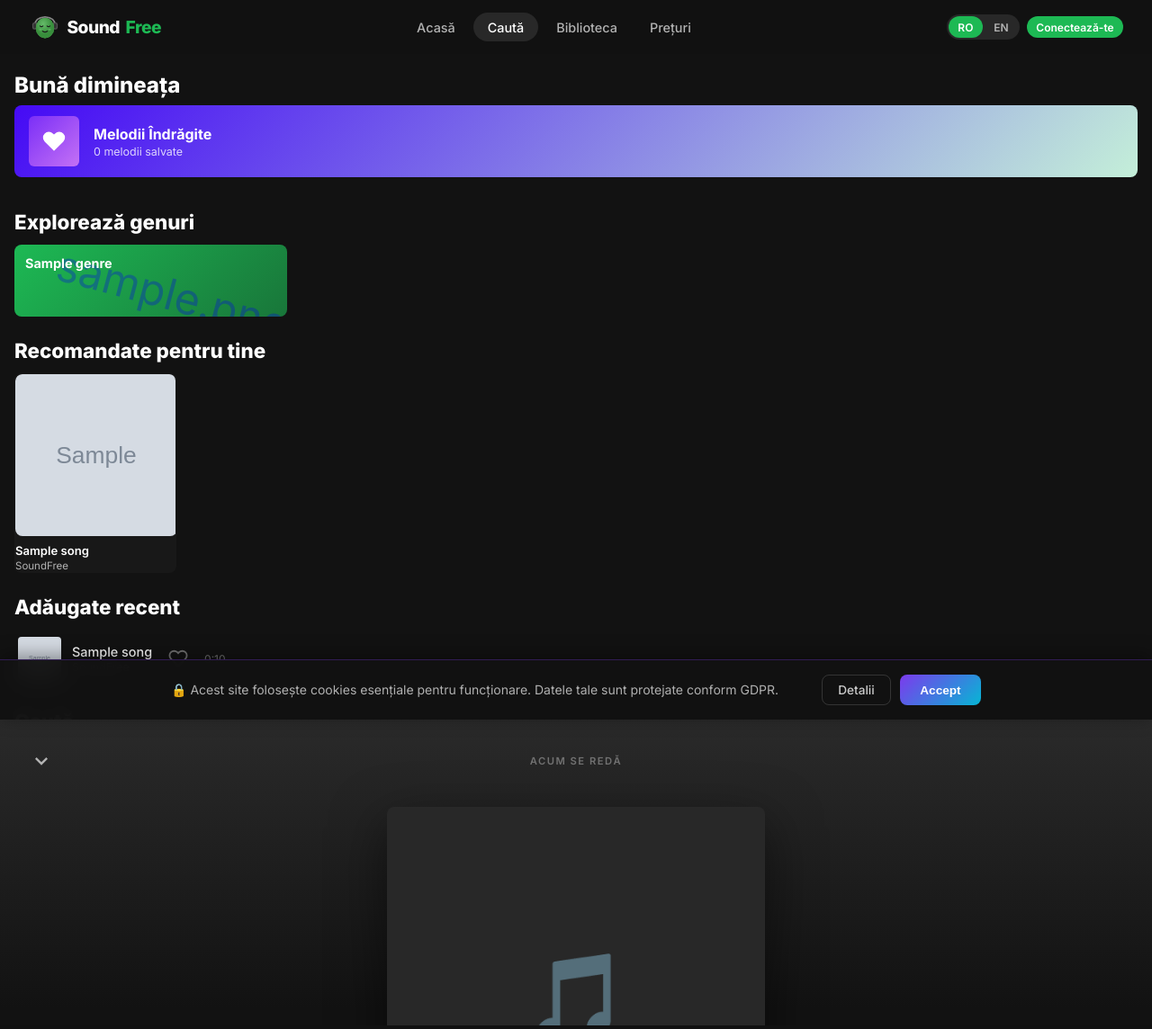
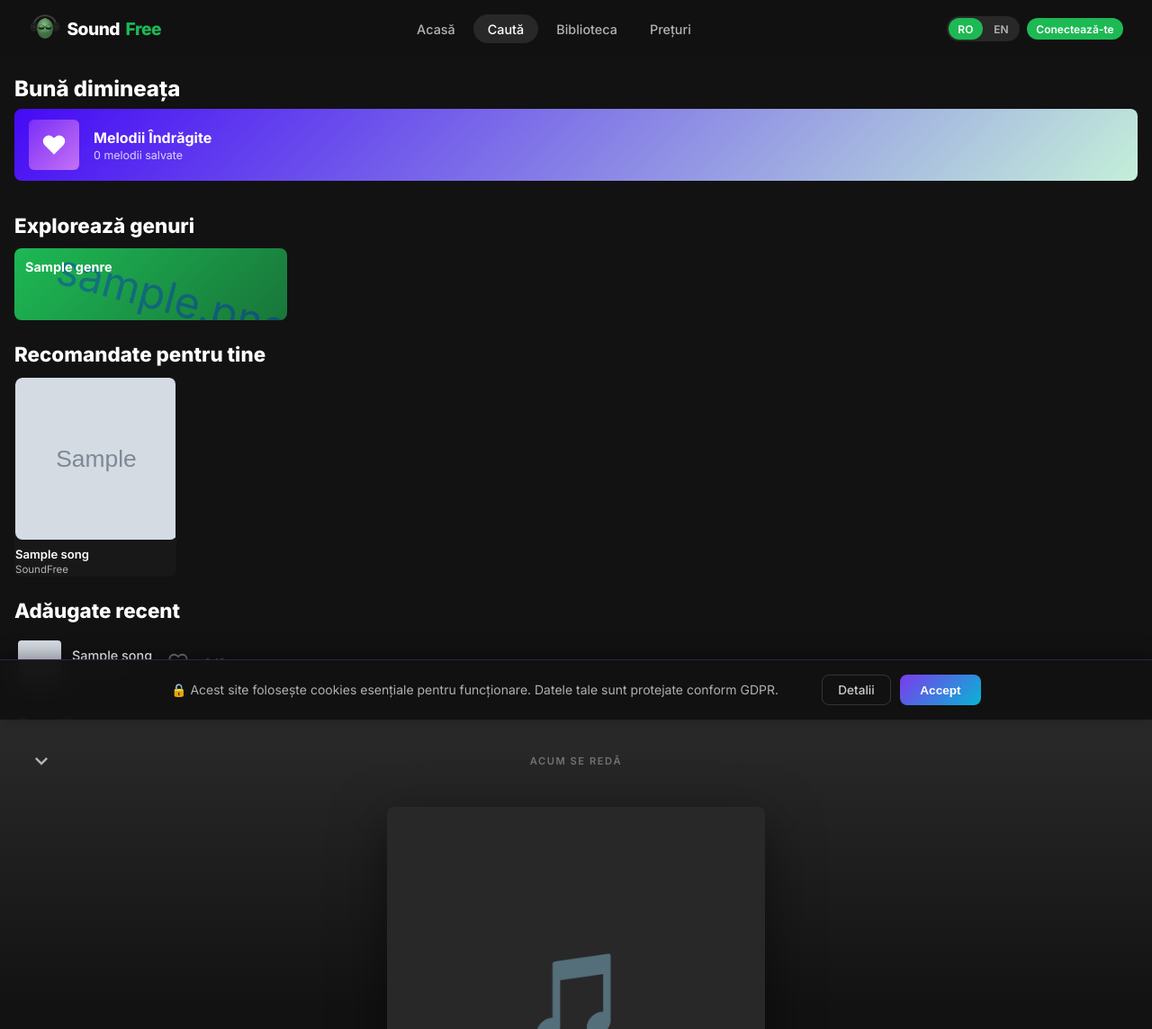
Before and after one commit to SoundFree23/soundfree, a Django app: page /browse/ in a window 1280 px wide. Shown: the whole page at 90% size. Run offline with Django 5.2, Linux system fonts and the light colour scheme; tables that the repository leaves empty hold one stand-in row (values such as "Sample post"); grey boxes marked "Sample" are stand-in pictures.

Commit message:
Redesign alien logo - classic chill style

```diff
--- a/templates/music/base.html
+++ b/templates/music/base.html
@@ -580,33 +580,48 @@
 <!-- TOP HEADER -->
 <div class="top-header">
   <a href="{% url 'music:home' %}" class="nav-logo">
-    <svg class="alien-logo" viewBox="0 0 64 64" width="36" height="36" fill="none" xmlns="http://www.w3.org/2000/svg">
-      <!-- Headband -->
-      <path d="M12 28 Q12 14 32 12 Q52 14 52 28" stroke="#888" stroke-width="3" fill="none" stroke-linecap="round"/>
-      <!-- Left ear cup -->
-      <rect x="7" y="23" width="10" height="14" rx="4" fill="#555"/>
-      <rect x="9" y="25" width="6" height="10" rx="3" fill="#333"/>
-      <!-- Right ear cup -->
-      <rect x="47" y="23" width="10" height="14" rx="4" fill="#555"/>
-      <rect x="49" y="25" width="6" height="10" rx="3" fill="#333"/>
-      <!-- Head -->
-      <ellipse cx="32" cy="34" rx="18" ry="20" fill="#4CAF50"/>
-      <ellipse cx="32" cy="34" rx="18" ry="20" fill="url(#alienGrad)"/>
-      <!-- Eyes (closed/relaxed) -->
-      <path d="M22 30 Q25 33 28 30" stroke="#1a1a1a" stroke-width="2" stroke-linecap="round" fill="none"/>
-      <path d="M36 30 Q39 33 42 30" stroke="#1a1a1a" stroke-width="2" stroke-linecap="round" fill="none"/>
-      <!-- Peaceful smile -->
-      <path d="M27 40 Q32 44 37 40" stroke="#1a1a1a" stroke-width="1.8" stroke-linecap="round" fill="none"/>
-      <!-- Cheek blush -->
-      <ellipse cx="23" cy="37" rx="3" ry="2" fill="#66BB6A" opacity="0.6"/>
-      <ellipse cx="41" cy="37" rx="3" ry="2" fill="#66BB6A" opacity="0.6"/>
-      <!-- Gradient -->
+    <svg class="alien-logo" viewBox="0 0 64 72" width="36" height="40" fill="none" xmlns="http://www.w3.org/2000/svg">
       <defs>
-        <radialGradient id="alienGrad" cx="40%" cy="30%">
-          <stop offset="0%" stop-color="#66BB6A"/>
-          <stop offset="100%" stop-color="#388E3C"/>
+        <radialGradient id="alienGrad" cx="45%" cy="35%">
+          <stop offset="0%" stop-color="#8FBF8A"/>
+          <stop offset="60%" stop-color="#5A8F5C"/>
+          <stop offset="100%" stop-color="#3D6B3F"/>
+        </radialGradient>
+        <radialGradient id="eyeGrad" cx="50%" cy="50%">
+          <stop offset="0%" stop-color="#222"/>
+          <stop offset="100%" stop-color="#000"/>
         </radialGradient>
       </defs>
+      <!-- Headband -->
+      <path d="M10 30 Q10 12 32 9 Q54 12 54 30" stroke="#2a2a2a" stroke-width="3.5" fill="none" stroke-linecap="round"/>
+      <path d="M10 30 Q10 12 32 9 Q54 12 54 30" stroke="#444" stroke-width="2" fill="none" stroke-linecap="round"/>
+      <!-- Left ear cup -->
+      <ellipse cx="10" cy="32" rx="7" ry="9" fill="#2a2a2a"/>
+      <ellipse cx="10" cy="32" rx="5.5" ry="7" fill="#1a1a1a"/>
+      <ellipse cx="10" cy="32" rx="3.5" ry="4.5" fill="#333" opacity="0.5"/>
+      <!-- Right ear cup -->
+      <ellipse cx="54" cy="32" rx="7" ry="9" fill="#2a2a2a"/>
+      <ellipse cx="54" cy="32" rx="5.5" ry="7" fill="#1a1a1a"/>
+      <ellipse cx="54" cy="32" rx="3.5" ry="4.5" fill="#333" opacity="0.5"/>
+      <!-- Head - classic alien dome shape -->
+      <path d="M16 38 Q14 20 32 14 Q50 20 48 38 Q46 54 32 56 Q18 54 16 38Z" fill="url(#alienGrad)"/>
+      <!-- Subtle skin texture lines -->
+      <path d="M22 22 Q28 20 34 22" stroke="#6B9F6D" stroke-width="0.5" fill="none" opacity="0.4"/>
+      <path d="M30 18 Q34 17 38 19" stroke="#6B9F6D" stroke-width="0.5" fill="none" opacity="0.3"/>
+      <!-- Left eye - big almond, half closed -->
+      <ellipse cx="25" cy="33" rx="6" ry="4.5" fill="url(#eyeGrad)"/>
+      <ellipse cx="25" cy="31.5" rx="6.2" ry="3" fill="url(#alienGrad)"/>
+      <path d="M19 33 Q25 36 31 33" stroke="#3D6B3F" stroke-width="0.5" fill="none"/>
+      <!-- Right eye - big almond, half closed -->
+      <ellipse cx="39" cy="33" rx="6" ry="4.5" fill="url(#eyeGrad)"/>
+      <ellipse cx="39" cy="31.5" rx="6.2" ry="3" fill="url(#alienGrad)"/>
+      <path d="M33 33 Q39 36 45 33" stroke="#3D6B3F" stroke-width="0.5" fill="none"/>
+      <!-- Small nose -->
+      <path d="M31 39 L32 41 L33 39" stroke="#4A7A4C" stroke-width="1" fill="none" stroke-linecap="round"/>
+      <!-- Relaxed smile -->
+      <path d="M27 44 Q32 47.5 37 44" stroke="#3D5F3E" stroke-width="1.5" stroke-linecap="round" fill="none"/>
+      <!-- Chin shadow -->
+      <ellipse cx="32" cy="50" rx="6" ry="2" fill="#4A7A4C" opacity="0.3"/>
     </svg>
     Sound<span>Free</span>
   </a>
```
